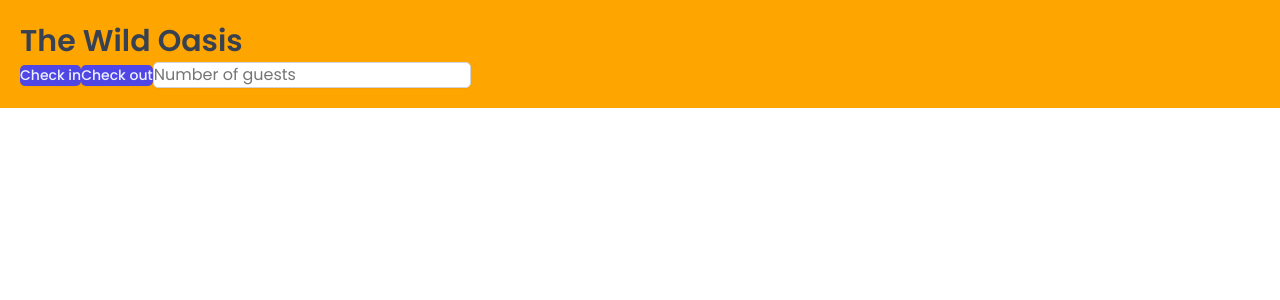
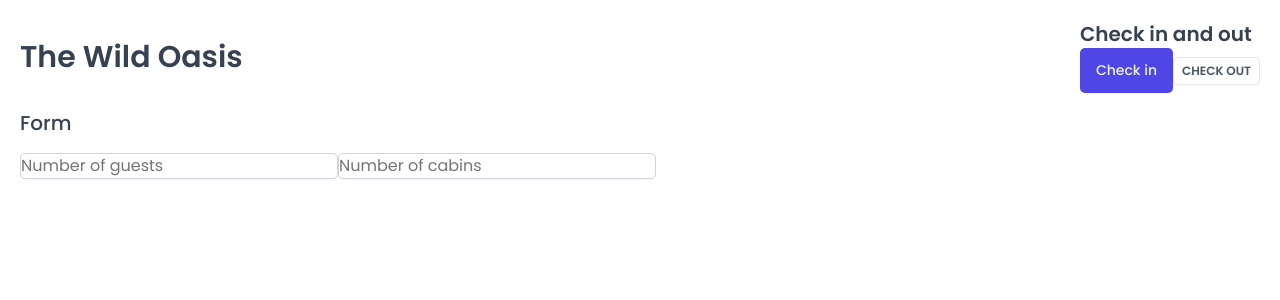
Before and after one commit to marustas/The-Wild-Oasis, a React (Vite) app: page / in a window 1280 px wide. Shown: the top 300 px of the page. Built offline with nearby package versions, Linux system fonts and the light colour scheme; a web font is replaced by a local one.

Commit message:
Added basic Button styles

```diff
--- a/src/App.jsx
+++ b/src/App.jsx
@@ -3,22 +3,37 @@
 import Button from "./ui/Button";
 import Input from "./ui/Input";
 import Heading from "./ui/Heading";
+import Row from "./ui/Row";
 
 const StyledApp = styled.div`
-  background-color: orange;
   padding: 20px;
 `;
 
 function App() {
   return (
     <>
+      <GlobalStyles />
       <StyledApp>
-        <Heading as="h1">The Wild Oasis</Heading>
-        <Button>Check in</Button>
-        <Button>Check out</Button>
-        <Input type="number" placeholder="Number of guests"></Input>
+        <Row>
+          <Row type="horizontal">
+            <Heading as="h1">The Wild Oasis</Heading>
+            <div>
+              <Heading as="h2">Check in and out</Heading>
+              <Button>Check in</Button>
+              <Button variation="secondary" size="small">
+                Check out
+              </Button>
+            </div>
+          </Row>
+          <Row>
+            <Heading as="h3">Form</Heading>
+            <form>
+              <Input type="number" placeholder="Number of guests"></Input>
+              <Input type="number" placeholder="Number of cabins"></Input>
+            </form>
+          </Row>
+        </Row>
       </StyledApp>
-      <GlobalStyles />
     </>
   );
 }
--- a/src/ui/Button.jsx
+++ b/src/ui/Button.jsx
@@ -1,19 +1,17 @@
 import styled, { css } from "styled-components";
 
 export const Button = styled.button`
-  font-size: 1.4rem;
-  padding: 1.2rem, 1.6rem;
-  font-weight: 500;
   border: none;
   border-radius: var(--border-radius-sm);
-  background-color: var(--color-brand-600);
-  color: var(--color-brand-50);
   box-shadow: var(--shadow-sm);
-  cursor: pointer;
-  &:hover {
-    background-color: var(--color-brand-700);
-  }
+  ${(props) => variations[props.variation]};
+  ${(props) => sizes[props.size]}
 `;
+
+Button.defaultProps = {
+  variation: "primary",
+  size: "medium",
+};
 
 const sizes = {
   small: css`
--- a/src/ui/Heading.jsx
+++ b/src/ui/Heading.jsx
@@ -15,6 +15,13 @@
       font-weight: 600;
     `}
 
+  ${(props) =>
+    props.as === "h3" &&
+    css`
+      font-size: 2rem;
+      font-weight: 500;
+    `}
+
   line-height: 1.4;
 `;
 
--- /dev/null
+++ b/src/ui/Row.jsx
@@ -0,0 +1,24 @@
+import styled, { css } from "styled-components";
+
+const Row = styled.div`
+  display: flex;
+  ${(props) =>
+    props.type === "horizontal" &&
+    css`
+      justify-content: space-between;
+      align-items: center;
+    `}
+
+  ${(props) =>
+    props.type === "vertical" &&
+    css`
+      flex-direction: column;
+      gap: 1.6rem;
+    `}
+`;
+
+Row.defaultProps = {
+  type: "vertical",
+};
+
+export default Row;
```
